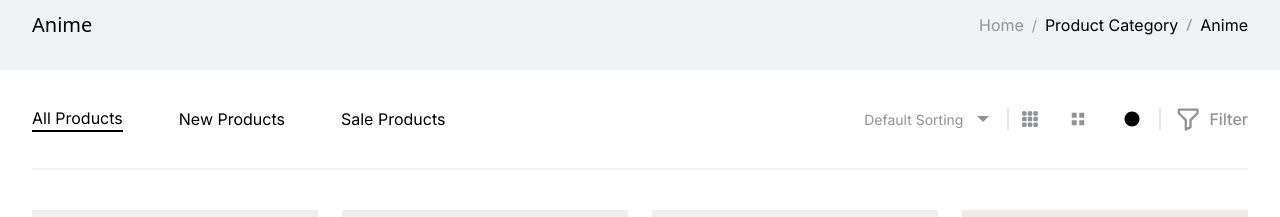
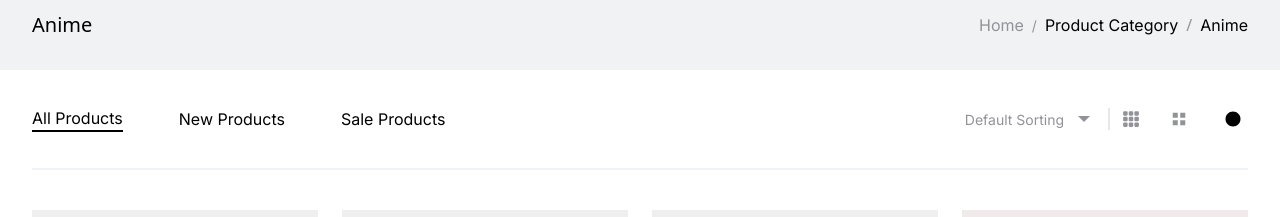
Before and after one commit to gulnabi-afridi/single-vendor-e-commerce, a Next.js app: page /product-category/1 in a window 1280 px wide. Shown: the part 474-691 px from the top of the page. Built offline with nearby package versions, Linux system fonts and the light colour scheme.

Commit message:
filter removed

```diff
--- a/src/components/shared/Filter/Filter.tsx
+++ b/src/components/shared/Filter/Filter.tsx
@@ -3,23 +3,28 @@ import Wrapper from "../ComponentWrapper/Wrapper";
 import { IoMdArrowDropdown } from "react-icons/io";
 import OutSideClick from "@/hooks/OutSideClick";
 import { BsGrid3X3GapFill } from "react-icons/bs";
-import { BiGridSmall } from "react-icons/bi";
+import { BiFontSize, BiGridSmall } from "react-icons/bi";
 import { GoPrimitiveDot } from "react-icons/go";
 import { BiFilterAlt } from "react-icons/bi";
+import { RxCross2 } from "react-icons/rx";
+import { Data } from "../../../../constants/Data/JSON";
+// ====> select imports
 
-// import component 👇
-import Drawer from "react-modern-drawer";
+import InputLabel from "@mui/material/InputLabel";
+import MenuItem from "@mui/material/MenuItem";
+import FormControl from "@mui/material/FormControl";
+import Select, { SelectChangeEvent } from "@mui/material/Select";
 
-//import styles 👇
-import "react-modern-drawer/dist/index.css";
+// ===> slider imports
+import Slider from "@mui/material/Slider";
 
 function Filter() {
-  const [isOpen, setIsOpen] = React.useState(false);
-  const toggleDrawer = () => {
-    setIsOpen((prevState) => !prevState);
-  };
+  // ====> states
+  const [category, setCategory] = useState("");
+  const [size, setSize] = useState("");
+  const [price, setPrice] = React.useState([20, 2000]);
+  const [sorting, setSorting] = useState("default sorting");
 
-  // ====> states
   const [booleanState, setBooleanState] = useState({
     allProducts: true,
     newProducts: false,
@@ -28,13 +33,14 @@ function Filter() {
     sixGidLayout: false,
     fiveGridLayout: false,
     fourGridLayout: true,
+    drawer: false,
   });
 
-  const [sorting, setSorting] = useState("default sorting");
+  const formatValueLabel = (value: number) => `$${value}`;
 
   return (
-    <Wrapper style="h-[80px] sm:h-[100px]">
-      <div className="w-full h-full flex justify-between items-center border-b-[2px] border-white-off">
+    <Wrapper style="h-[80px] sm:h-[100px] ">
+      <div className="w-full h-full flex relative justify-between items-center border-b-[2px] border-white-off">
         {/* ===> left portion */}
         <div className="hidden sm:flex justify-center items-center gap-6 md:gap-14">
           <button
@@ -203,28 +209,8 @@ function Filter() {
               } hover:text-black-main text-[30px] cursor-pointer`}
             />
           </div>
-
-          {/* ===> divider */}
-          <div className="lg:flex hidden w-[2px] h-[22px] border-[1px] bg-white-cool"></div>
-          {/* ====> filter */}
-          <button
-            onClick={toggleDrawer}
-            className="lg:flex hidden text-white-cool hover:text-black-main justify-center items-center gap-2"
-          >
-            <BiFilterAlt className="cursor-pointer text-[28px]" />
-            <p className="text-[16px] font-inter font-medium capitalize">
-              filter
-            </p>
-          </button>
         </div>
       </div>
-      {/* ====> filter drawer */}
-      {/* <Drawer
-        open={isOpen}
-        onClose={toggleDrawer}
-        direction="right"
-        className="filterDrawer"
-      ></Drawer> */}
     </Wrapper>
   );
 }
@@ -247,4 +233,16 @@ const sortingType = [
   },
 ];
 
+const Size = [
+  {
+    name: "small",
+  },
+  {
+    name: "medium",
+  },
+  {
+    name: "extra large",
+  },
+];
+
 export default Filter;
--- a/src/styles/globals.css
+++ b/src/styles/globals.css
@@ -9,6 +9,11 @@
 
 .item-shadow {
   box-shadow: rgb(0 0 0 / 14%) 0px 15px 50px 0px;
+}
+
+/* =====> shadows */
+.filterShadow{
+  box-shadow: 0px 2px 16px -5px rgba(0,0,0,0.75);
 }
 
 /* ====> mui badge style */
@@ -26,13 +31,7 @@
   left: 0;
   bottom: 0;
 }
-.bottomLine:hover::after{
+.bottomLine:hover::after {
   width: 100%;
   background-color: black;
-
 }
-
-/* ====> filter drawer style */
-.filterDrawer{
-  width: 70%;
-}
```
